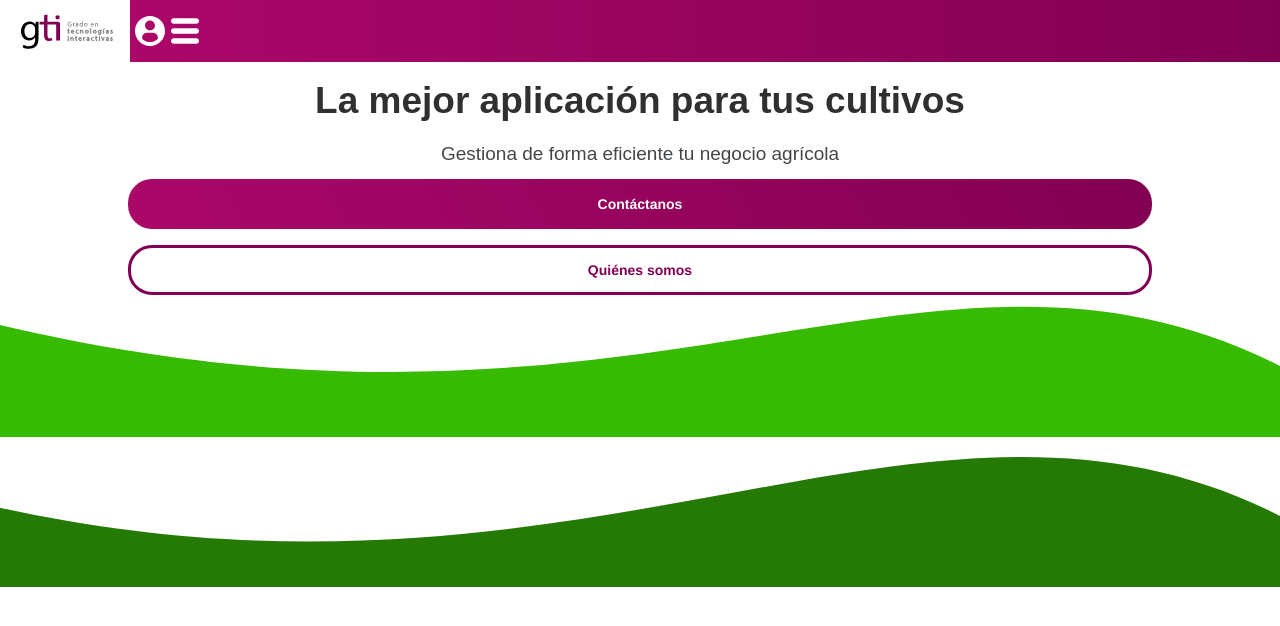
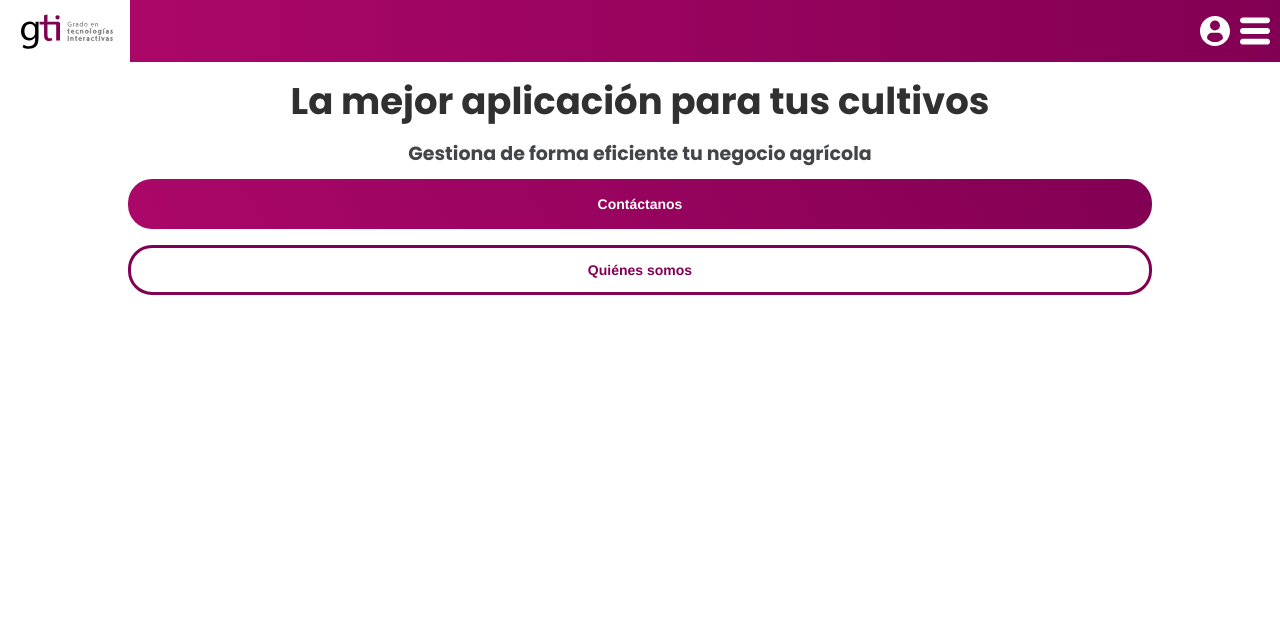
Before and after one commit to danialfaro/Proyecto-Web-GTi, a PHP site: page / in a window 1280 px wide. Shown: the top 626 px of the page. Run offline with PHP 8.4, Linux system fonts and the light colour scheme.

Commit message:
Configuración inicial sin desplegables base

```diff
--- a/css/estilos.css
+++ b/css/estilos.css
@@ -1,12 +1,12 @@
 /* Ajustes generales (reseteo de formatos, fuentes...) */
+
+@import url('https://fonts.googleapis.com/css2?family=Open+Sans&family=Poppins:wght@700&display=swap');
+
 * {
     margin: 0;
     padding: 0;
     box-sizing: border-box;
 }
-input[type="submit"],
-input[type="reset"],
-input[type="button"],
 button {
   background: none;
   border: 0;
@@ -20,45 +20,38 @@ button {
 button:focus {
     outline: none;
 }
-.wave{
-    bottom: 0;
-    width: 100%;
-}
-@import url('https://fonts.googleapis.com/css2?family=Open+Sans&family=Poppins:wght@700&display=swap');
 
 /* Barra de navegación e iconos correspondientes - Landing Page */
 
-.contenedor-barra-superior{
+.contenedor-superior{
     display: flex;
     width: 100%;
     height: 62px;
 }
-.barra-nav{
+.contenedor-logo{
+    display: flex;
+    width: 130px;
+    height: 100%;
+    justify-content: flex-start;
+}
+.contenedor-botones-nav{
     display: flex;
     width: 100%;
-    height: 62px;
+    height: 100%;
     background: linear-gradient(to right,#AB0769,#820053);
+    padding-right: 5px;
+    justify-content: flex-end;
 }
-.logo{
+.conf-logo{
     width: 130px;
-    height: 62px;
-    justify-content: flex-start;
+    height: 100%;
 }
-.icono-log-in{
+.conf-iconos-barra-superior{
     margin: 16px auto;
     width: 40px;
     height: 30px;
     filter: invert(100%);
     cursor: pointer;
-    justify-content: flex-end;
-}
-.menu{
-    margin: 17px auto;
-    width: 30px;
-    height: 28px;
-    filter: invert(100%);
-    cursor: pointer;
-    justify-content: flex-end;
 }
 
 /* Textos de reclamo - Landing Page */
@@ -115,7 +108,6 @@ button:focus {
 .morado:active {
     transform: translate(0, -1px) scale(.99);
 }
-
 .blanco {
     width: 80%;
     height: 50px;
--- a/index.html
+++ b/index.html
@@ -14,47 +14,33 @@
 
 <header>
 
-    <div class="contenedor-barra-superior">
-    <div>
-        <a href="index.html"><img class="logo" src="img/logoGTI.svg" alt="Logo de la página"></a>
+    <!-- Contenedor superior / Header -->
+
+    <div class="contenedor-superior">
+        <div class="contenedor-logo">
+            <a href="index.html"><img class="conf-logo" src="img/logoGTI.svg" alt="Logo de la página"></a>
+        </div>
+        <nav class="contenedor-botones-nav">
+            <button type="button" href="#" ><img class="conf-iconos-barra-superior" src="img/usuario-de-perfil.svg" alt="icono de usuario"></button>
+            <button type="button" href="#" ><img class="conf-iconos-barra-superior" src="img/menu.svg" alt="menu"></button>
+        </nav>
     </div>
-    <div  class="barra-nav">
-        <button type="button" href="#" ><img class="icono-log-in" src="img/usuario-de-perfil.svg" alt="icono de usuario"></button>
-        <button type="button" href="#" ><img class="menu" src="img/menu.svg" alt="menu"></button>
-    </div>
-    </div>
+
+</header>
+
+    <!-- Textos de reclamo -->
 
     <section>
         <div><h1 class="texto-reclamo-principal"  >La mejor aplicación para tus cultivos</h1></div>
         <div><h3 class="texto-reclamo-secundario" >Gestiona de forma eficiente tu negocio agrícola</h3></div>
     </section>
 
+    <!-- Botones principales -->
+
     <section class="botones">
         <div><button type="button" href="#" class="morado">Contáctanos</button></div>
         <div><button type="button" href="#" class="blanco">Quiénes somos</button></div>
     </section>
 
-    <section>
-    <div class="wave" style="height: 150px; overflow: hidden;"><svg viewBox="0 0 500 150" preserveAspectRatio="none"
-        style="height: 100%; width: 100%;">
-        <path d="M-29.00,19.04 C249.77,216.41 360.94,-112.20 505.42,86.15 L500.00,150.00 L0.00,150.00 Z"
-            style="stroke: none; fill: rgb(55, 187, 2);"></path>
-    </svg></div>
-    <div class="wave" style="height: 150px; overflow: hidden;"><svg viewBox="0 0 500 150" preserveAspectRatio="none"
-        style="height: 100%; width: 100%;">
-        <path d="M-4.17,68.39 C233.97,206.54 363.77,-110.23 505.42,86.15 L500.00,150.00 L0.00,150.00 Z"
-            style="stroke: none; fill: rgb(37, 121, 5);"></path>
-    </svg></div>
-    </section>
-<!--
-    <section class="contactanos">
-        <h2>Contáctanos</h2>
-    </section>
-
-    <section class="Quienes-somos">
-        <h2>Quiénes somos</h2>
-    </section>
--->
-</header>
 </body>
 </html>
```
